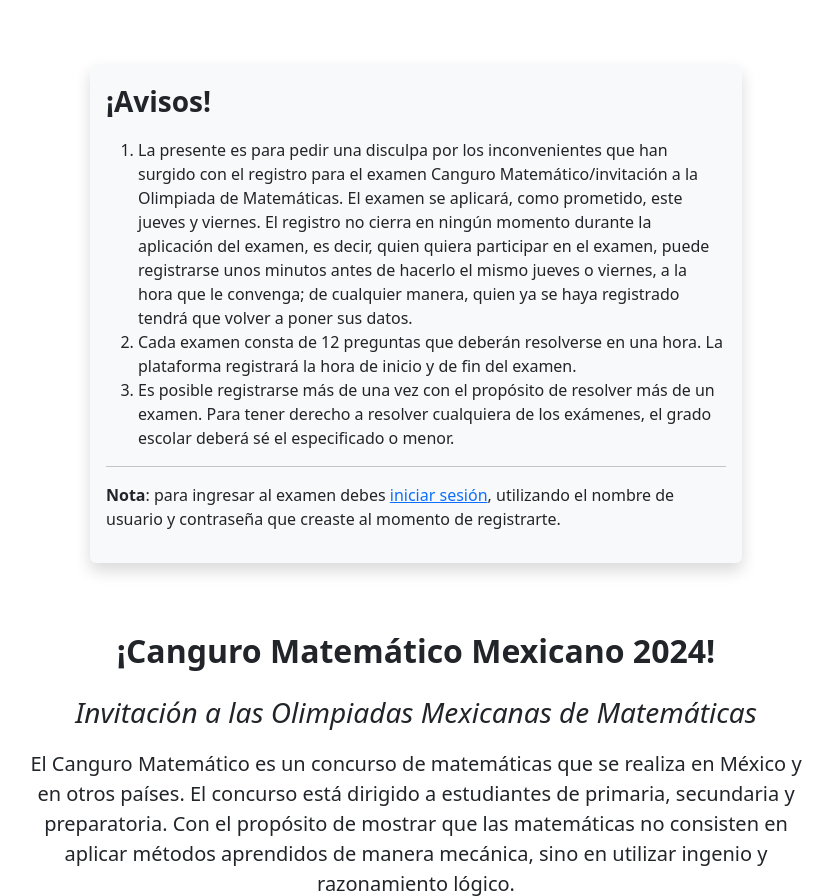
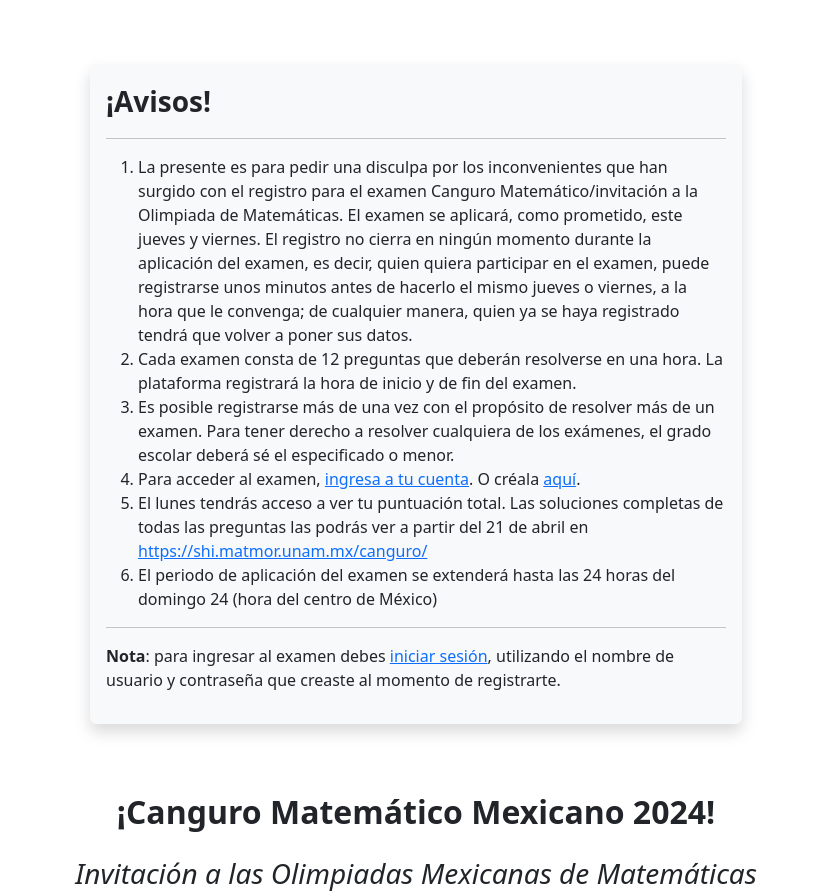
Before and after one commit to mariomttz/canguro-omm, a Django app: page / in a window 1280 px wide. Shown: the part 80-976 px from the top of the page, without its empty margins (224-1056 px from the left). Run offline with Django 5.2, Linux system fonts and the light colour scheme.

Commit message:
Nuevos anuncios añadidos

```diff
--- a/apps/homepage/templates/inicio.html
+++ b/apps/homepage/templates/inicio.html
@@ -23,6 +23,7 @@
     <div class="row justify-content-center">
         <div class="col-6 shadow p-3 mt-5 mb-5 bg-body-tertiary rounded">
             <p class="fs-3 fw-bold">¡Avisos!</p>
+            <hr>
             <ol type="1">
                 <li>La presente es para pedir una disculpa por los inconvenientes que han surgido con el registro para
                     el examen Canguro Matemático/invitación a la Olimpiada de Matemáticas. El examen se aplicará, como
@@ -35,8 +36,16 @@
                 <li>Es posible registrarse más de una vez con el propósito de resolver más de un examen. Para tener
                     derecho a resolver cualquiera de los exámenes, el grado escolar deberá sé el especificado o menor.
                 </li>
+                <li>Para acceder al examen, <a href="{% url 'iniciar-sesion' %}" class="link-underline-primary">ingresa
+                        a tu cuenta</a>. O créala <a href="{% url 'registrarse' %}"
+                        class="link-underline-primary">aquí</a>.</li>
+                <li>El lunes tendrás acceso a ver tu puntuación total. Las soluciones completas de todas las preguntas
+                    las podrás ver a partir del 21 de abril en <a href="https://shi.matmor.unam.mx/canguro/"
+                        target="_blank" rel="noopener noreferrer"
+                        class="link-underline-primary">https://shi.matmor.unam.mx/canguro/</a></li>
+                <li>El periodo de aplicación del examen se extenderá hasta las 24 horas del domingo 24 (hora del centro
+                    de México)</li>
             </ol>
-
             <hr>
             <p><b>Nota</b>: para ingresar al examen debes <a href="{% url 'iniciar-sesion' %}"
                     class="link-underline-primary">iniciar sesión</a>, utilizando el nombre de usuario y contraseña que
```
